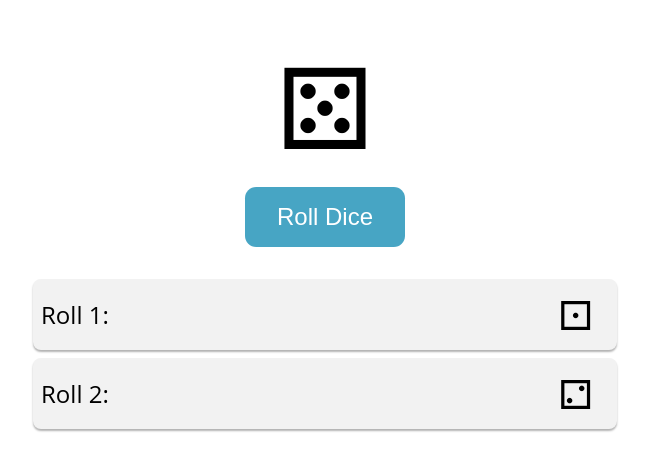
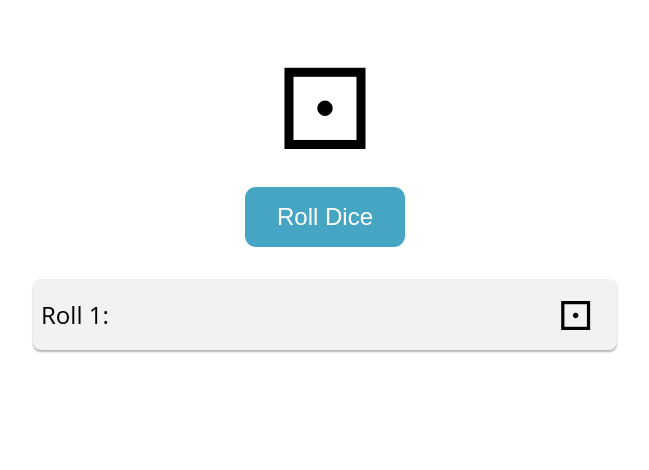
Before and after one commit to Jerikka/DiceRollSimulator, a plain HTML site: page index.html in a window 1280 px wide. Both pictures are taken after a click on the button "Roll Dice". Shown: the part 100-570 px from the top of the page, without its empty margins (315-964 px from the left). Drawn offline with Linux system fonts and the light colour scheme.

Commit message:
added functionality to show die face added animation when user clicks button removed the list from HTML side

```diff
--- a/index.html
+++ b/index.html
@@ -12,8 +12,8 @@
         <div class="dice" id="dice">&#9860;</div>
         <button id="roll-button">Roll Dice</button>
         <ul id="roll-history">
-            <li>Roll 1: <span>&#9856;</span></li>
-            <li>Roll 2: <span>&#9857;</span></li>
+            <!-- <li>Roll 1: <span></span></li>
+            <li>Roll 2: <span></span></li> -->
         </ul>
     <script src="index.js"></script>
 </body>
--- a/index.js
+++ b/index.js
@@ -0,0 +1,50 @@
+const rollButton = document.getElementById("roll-button");
+const diceEl = document.getElementById("dice");
+const rollHistory = document.getElementById("roll-history");
+
+let historyList = [];
+
+function rollDice() {
+    const rollResult = Math.floor(Math.random() * 6 ) + 1;
+    const diceFace = getDiceFace(rollResult);
+    diceEl.innerHTML = diceFace;
+    historyList.push(rollResult);
+    updateRollHistory()
+}
+
+function updateRollHistory() {
+    rollHistory.innerHTML = "";
+    for (let i = 0; i<historyList.length; i++){
+        const listItem = document.createElement("li");
+        listItem.innerHTML = `Roll ${i +1 }: <span>${getDiceFace(historyList[i])}</span>`;
+        rollHistory.appendChild(listItem);
+    }
+}
+
+function getDiceFace(rollResult) {
+    switch(rollResult){
+        case 1:
+            return "&#9856;";
+        case 2:
+            return "&#9857;";
+        case 3:
+            return "&#9858;";
+        case 4:
+            return "&#9859;";
+        case 5:
+            return "&#9860;";
+        case 6:
+            return "&#9861;";
+        default:
+            return "";
+    }
+}
+
+rollButton.addEventListener("click", () => {
+    diceEl.classList.add("roll-animation");
+    setTimeout(()=> {
+        diceEl.classList.remove("roll-animation");
+        rollDice()
+    }, 1000)
+
+})
--- a/styles.css
+++ b/styles.css
@@ -16,6 +16,22 @@ h1 {
 .dice {
     font-size: 7rem;
     margin: 5px;
+    animation-duration: 1s;
+    animation-fill-mode: forwards;
+}
+
+.roll-animation {
+    animation-name: roll;
+}
+
+@keyframes roll {
+    0%{
+        transform: rotateY(0deg) rotateX(0deg);
+    }
+
+    100% {
+        transform: rotateY(720deg) rotateX(720deg);
+    }
 }
 
 button {
```
